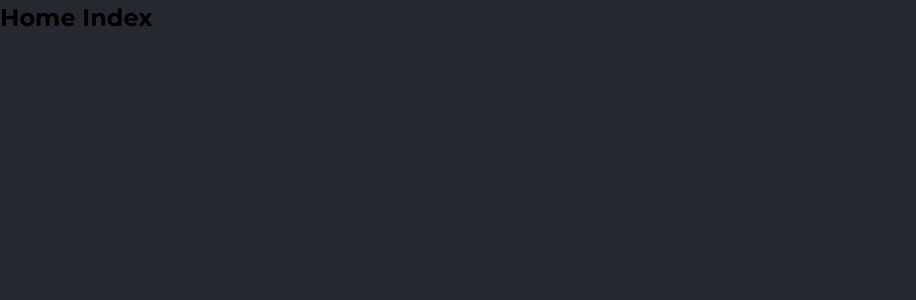
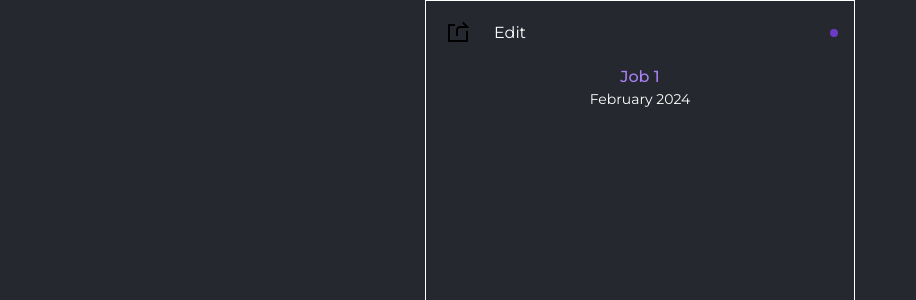
Before and after one commit to Spiivak/sm-frontendR, a React (Vite) app: page / in a window 1280 px wide. Shown: the top 300 px of the page, without its empty margins (0-916 px from the left). Built offline with nearby package versions, Linux system fonts and the light colour scheme.

Commit message:
Render app header

```diff
--- a/src/pages/HomeIndex.tsx
+++ b/src/pages/HomeIndex.tsx
@@ -1,8 +1,11 @@
+import AppHeader from "../cmps/AppHeader";
 
 export function HomeIndex() {
   return (
-    <section>
-      <h1>Home Index</h1>
+    <section className="shifts-index main-layout index">
+      <AppHeader />
+      <main>
+      </main>
     </section>
   )
 }
```
